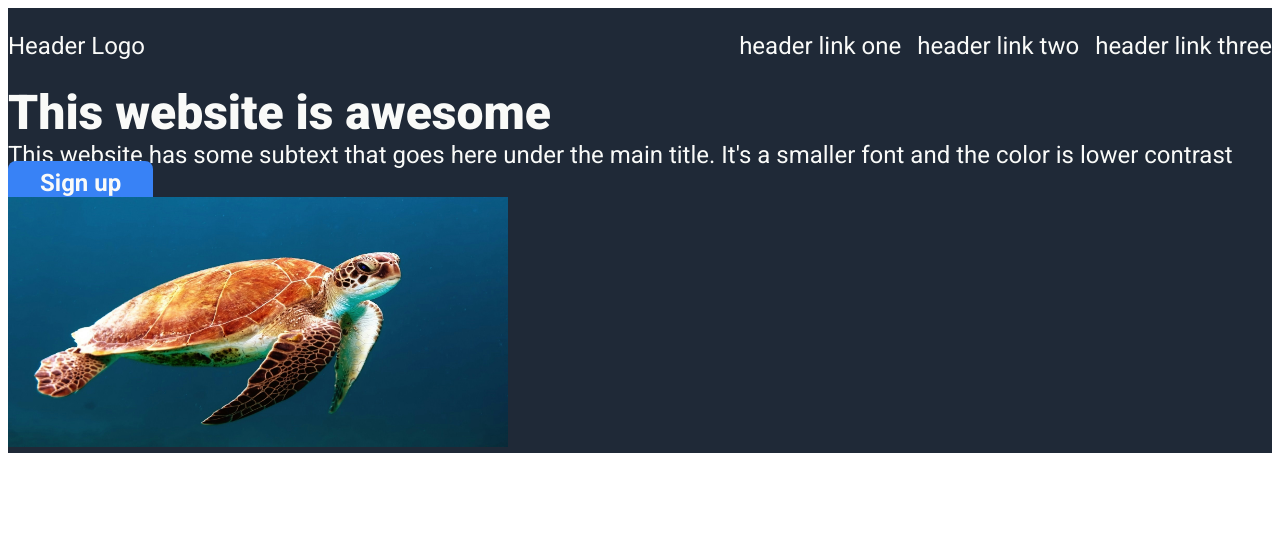
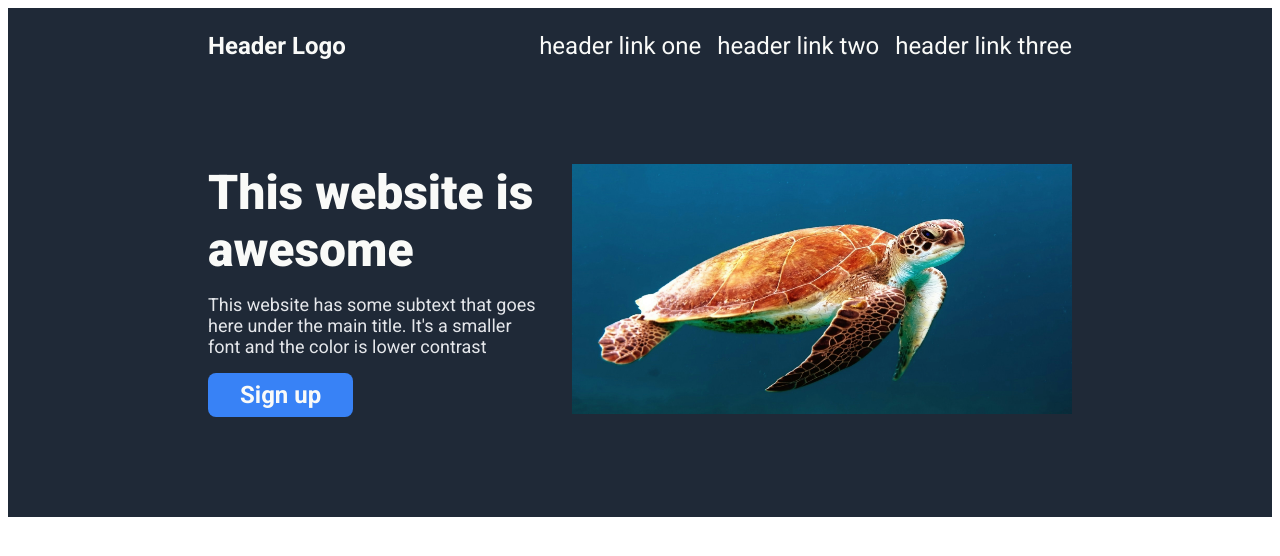
Before and after one commit to mihajlomanojlovic4-droid/odin-landing-page, a plain HTML site: page index.html in a window 1280 px wide. Drawn offline with Linux system fonts and the light colour scheme.

Commit message:
Finish header section layout and typography

```diff
--- a/index.html
+++ b/index.html
@@ -7,25 +7,26 @@
   <link rel="preconnect" href="https://fonts.googleapis.com">
   <link rel="preconnect" href="https://fonts.gstatic.com" crossorigin>
   <link href="https://fonts.googleapis.com/css2?family=Roboto:ital,wght@0,100..900;1,100..900&display=swap" rel="stylesheet">
-    <title>Document</title>
+    <title>Landing Page</title>
 </head>
 <body>
  <div class="header">
     <div class="header-track">
     <div class="logo">Header Logo</div>
-    <ul class="left-links">
+    <ul class="right-links">
         <li><a href="#">header link one</a></li>
         <li><a href="#">header link two</a></li>
         <li><a href="#">header link three</a></li>
     </ul>
     </div>
-    <div class="header-text">
+    <div class="header-main">
+        <div class="header-text">
         <div class="big-text">This website is awesome</div>
         <div class="small-text">This website has some subtext that goes here under the main title. It's a smaller font and the color is lower contrast</div>
         <a href="#" class="signup-button">Sign up</a>
-    </div>
-    <div class="header-image">
-    <img src="turtle.jpg" alt="I love turtles">
+        </div>
+        <div class="header-image">
+        <img src="turtle.jpg" alt="I love turtles">
     </div>
  </div>
 </body>
--- a/styles.css
+++ b/styles.css
@@ -8,7 +8,7 @@
     color: #F9FAF8;
 }
 
-.left-links a {
+.right-links a {
     text-decoration: none;
     color: #F9FAF8;
 }
@@ -19,9 +19,16 @@
     font-weight: 900;
 }
 
+.small-text {
+    font-size: 18px;
+    color: #E5E7EB;
+}
+
 .header-image img {
+    display: flex;
     width: 500px;
     height: 250px;
+    margin-right: 200px;
 }
 
 ul {
@@ -38,11 +45,34 @@ ul {
     border-radius: 8px;
     border: none;
     font-weight: bold;
+    width: fit-content;
 }
 
 .header-track {
     display: flex;
     justify-content: space-between;
     align-items: center;
-    margin: auto;
+    margin-left: 200px;
+    margin-right: 200px;
+    margin-bottom: 80px;
 }
+
+.header-main {
+    display: flex;
+    justify-content: space-between;
+    gap: 32px;
+    padding-bottom: 100px;
+}
+
+.header-text {
+    display: flex;
+    flex-direction: column;
+    gap: 16px;
+    margin-left: 200px;
+}
+
+.logo {
+    font-weight: bold;
+    font-size: 24px;
+    color: #F9FAF8;
+}
```
